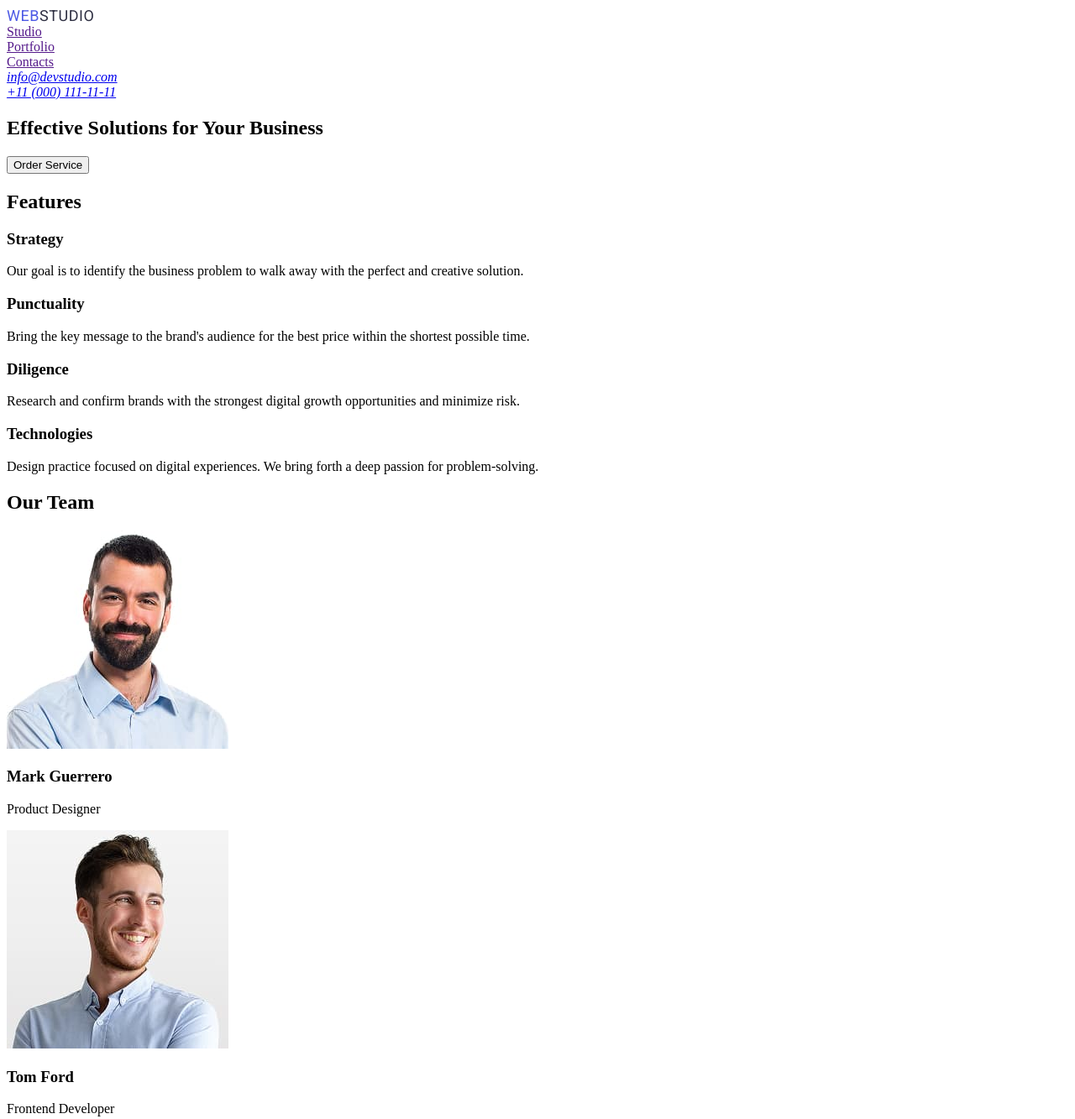
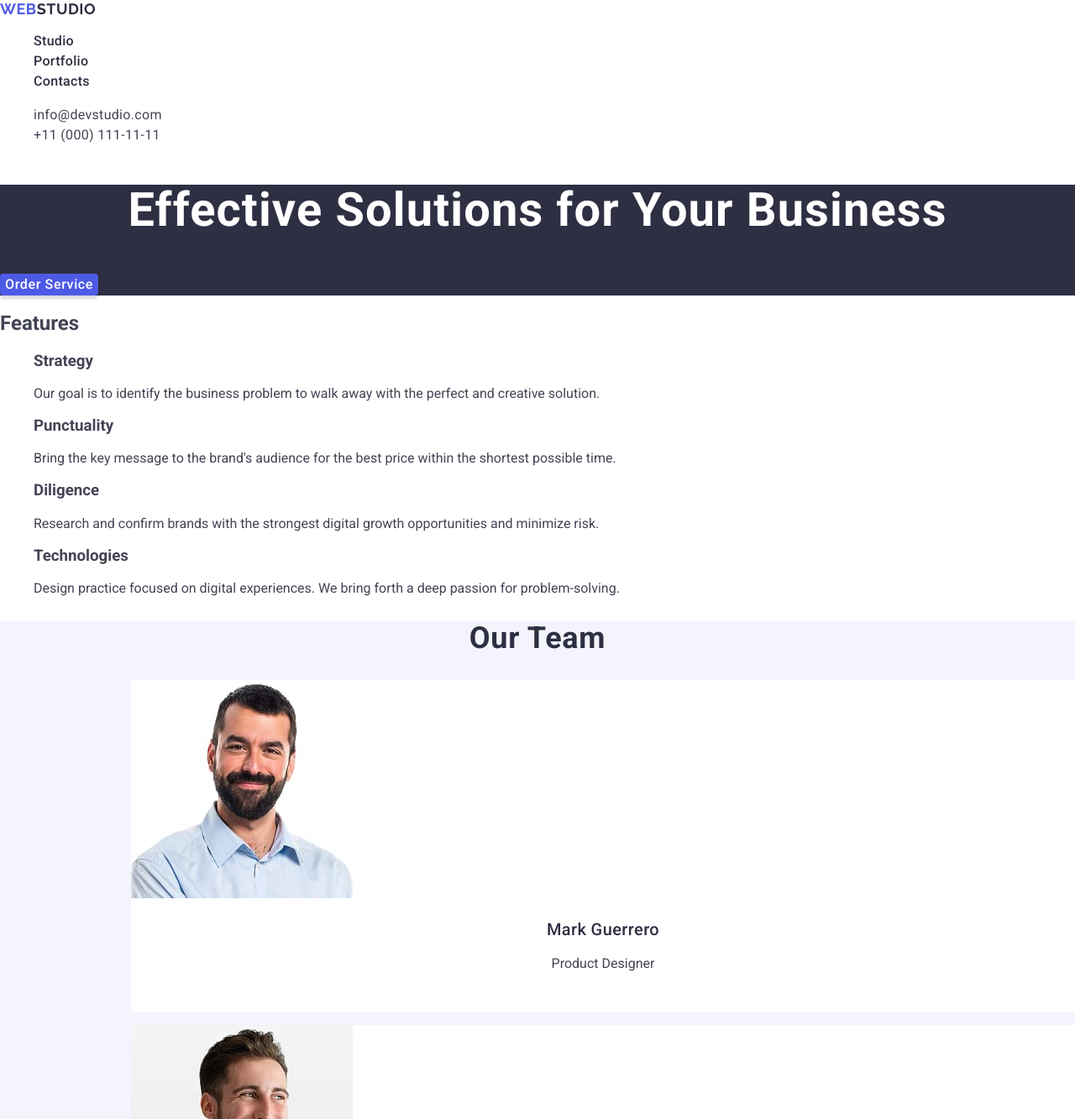
Before and after one commit to Kolyada-Ruslana/goit-markup-hw-02, a plain HTML site: page index.html in a window 1280 px wide. Shown: the top 1333 px of the page at 84% size. Drawn offline with nearby package versions, Linux system fonts and the light colour scheme.

Commit message:
Оновлення стилів та зміни в HTML

```diff
--- a/css/styles.css
+++ b/css/styles.css
@@ -1,26 +1,154 @@
-:root {
-    --second-family: "Roboto", sans-serif;
-    --iris: #4D5AE5;
-    --navy-blue: #2E2F42;
+body {
+    font-family: 'Roboto', sans-serif;
+    color: #434455;
+    background-color: #fff;
 }
 
-ul {
-    list-style: none;
-    padding: 0;
-    margin: 0;
+ul,
+ol {
+    list-style-type: none;
+}
+
+a {
+    text-decoration: none;
 }
 
 .logo {
-    font-family: var(--second-family);
-    font-weight: var(--raleway-bold);
+    font-family: 'Raleway', sans-serif;
+    font-weight: 700;
     font-size: 18px;
     line-height: 1.17;
     letter-spacing: 0.03em;
     text-transform: uppercase;
-    color: var(--navy-blue);
-    text-decoration: none;
+    color: #4d5ae5;
 }
 
-.logo-accent {
-    color: var(--iris);
+.header-logo .logo-part {
+    color: #2e2f42;
 }
+
+.footer-logo .logo-part {
+    color: #f4f4fd;
+}
+
+.nav-link {
+    font-weight: 500;
+    font-size: 16px;
+    line-height: 1.5;
+    letter-spacing: 0.02em;
+    color: #2e2f42;
+}
+
+.contacts {
+    font-style: normal;
+}
+
+.contacts-link {
+    font-size: 16px;
+    line-height: 1.5;
+    letter-spacing: 0.02em;
+    color: #434455;
+}
+
+.nav-link:hover,
+.nav-link:focus,
+.contacts-link:hover,
+.contacts-link:focus {
+    color: #404bbf;
+}
+
+
+.page-footer {
+    background: #2e2f42;
+    color: #fff;
+    }
+
+.container {
+    background: #2e2f42;
+    }
+
+.hero-title {
+    background: #2e2f42;
+    font-family: "Roboto", sans-serif;
+    font-weight: 700;
+    font-size: 56px;
+    line-height: 1.07143;
+    letter-spacing: 0.02em;
+    text-align: center;
+    color: #fff;
+      }
+
+.hero-button {
+    box-shadow: 0 4px 4px 0 rgba(0, 0, 0, 0.15);
+    background: #4d5ae5;
+    border-radius: 4px;
+    border: none;
+    cursor: pointer;
+    font-family: "Roboto", sans-serif;
+    font-weight: 500;
+    font-size: 16px;
+    line-height: 1.5;
+    letter-spacing: 0.04em;
+    color: #fff;
+    }
+
+.team-section {
+    background: #f4f4fd;
+}
+
+.team-title {
+    font-family: "Roboto", sans-serif;
+    font-weight: 700;
+    font-size: 36px;
+    line-height: 1.11111;
+    letter-spacing: 0.02em;
+    text-align: center;
+    color: #2e2f42;
+}
+
+.team-list {
+    list-style: none;
+    padding: 0;
+    margin:0;
+}
+
+.team-itemn {
+    text-align: center;
+    padding: 32px 16px;
+}
+
+.team-img {
+    width: 264px;
+    height: 260px;
+}
+
+.team-info {
+    border-radius: 0 0 4px 4px;
+    padding: 0px 0px 32px 0px;
+}
+
+.team-name {
+    font-family: "Roboto", sans-serif;
+    font-weight: 500;
+    font-size: 20px;
+    line-height: 1.2;
+    letter-spacing: 0.02em;
+    text-align: center;
+    color: #2e2f42;
+}
+
+
+.team-role {
+    margin-bottom: 16px;
+    text-align: center;
+}
+
+.team-card {
+    background-color: #fff;
+    margin-bottom: 16px;
+    margin-left: 156px;
+}
+
+.portfolio-section {
+    background-color: #fff;
+}
--- a/index.html
+++ b/index.html
@@ -2,40 +2,52 @@
 <html lang="en">
 
 <head>
-    <meta charset="UTF-8">
-    <meta name="viewport" content="width=device-width, initial-scale=1.0">
-    <title>Web studio</title>
-    <link href="https://fonts.googleapis.com/css2?family=Roboto:wght@400;500;700&family=Raleway:wght@700&display=swap"
-        rel="stylesheet">
-    <link rel="stylesheet" href="css/styles.css">
+    <meta charset="UTF-8" />
+    <meta name="viewport" content="width=device-width, initial-scale=1.0" />
+    <title>Web Studio</title>
+
+    <link rel="stylesheet" href="https://cdnjs.cloudflare.com/ajax/libs/modern-normalize/2.0.0/modern-normalize.min.css"
+        integrity="sha512-4xo8blKMVCiXpTaLzQSLSw3KFOVPWhm/TRtuPVc4WG6kUgjH6J03IBuG7JZPkcWMxJ5huwaBpOpnwYElP/m6wg=="
+        crossorigin="anonymous" referrerpolicy="no-referrer" />
+
+    <link rel="preconnect" href="https://fonts.googleapis.com" />
+    <link rel="preconnect" href="https://fonts.gstatic.com" crossorigin />
+    <link href="https://fonts.googleapis.com/css2?family=Raleway:wght@700&family=Roboto:wght@400;500;700&display=swap"
+        rel="stylesheet" />
+
+    <link rel="stylesheet" href="./css/styles.css" />
 </head>
-
 <body>
-    <header>
-        <nav>
-            <a href="./index.html" class="logo">
-                <span class="logo-accent">WEB</span>STUDIO
-            </a>
-            <ul class="nav-menu">
-                <li><a href="" class="nav-link">Studio</a></li>
-                <li><a href="" class="nav-link">Portfolio</a></li>
-                <li><a href="" class="nav-link">Contacts</a></li>
+    <header class="page-header">
+        <nav class="header-nav">
+            <a class="logo header-logo" href="./index.html">Web<span class="logo-part">Studio</span></a>
+            <ul class="nav-list">
+                <li class="nav-item">
+                    <a class="nav-link" href="./index.html">Studio</a>
+                </li>
+                <li class="nav-item"><a class="nav-link" href="">Portfolio</a></li>
+                <li class="nav-item"><a class="nav-link" href="">Contacts</a></li>
             </ul>
         </nav>
 
-        <address>
-            <ul>
-                <li><a href="mailto:info@devstudio.com" class="contact-link">info@devstudio.com</a></li>
-                <li><a href="tel:+110001111111" class="contact-link">+11 (000) 111-11-11</a></li>
+        <address class="contacts">
+            <ul class="contacts-list">
+                <li class="contacts-item">
+                    <a class="contacts-link" href="mailto:info@devstudio.com">info@devstudio.com</a>
+                </li>
+                <li class="contacts-item">
+                    <a class="contacts-link" href="tel:+110001111111">+11 (000) 111-11-11</a>
+                </li>
             </ul>
         </address>
     </header>
 
     <main>
-        <section class="hero">
-            <h1>Effective Solutions for Your Business</h1>
-            <button type="button" class="order-service-btn">Order Service</button>
-        </section>
+        <section class="hero-section">
+            <div class="container">
+                <h1 class="hero-title">Effective Solutions for Your Business</h1>
+                <button class="hero-button">Order Service</button>
+            </div></section>
 
         <section class="features-section">
             <h2 class="sr-only">Features</h2>
@@ -64,32 +76,52 @@
         </section>
 
         <section class="team-section">
-            <h2>Our Team</h2>
+            <h2 class="team-title">Our Team</h2>
             <ul class="team-list">
-                <li>
-                    <img src="./images/img-3.jpg" alt="Team member 1" width="264" height="260" />
-                    <h3>Mark Guerrero</h3>
-                    <p>Product Designer</p>
+                <li class="team-item">
+                    <div class="team-card">
+                    <img class="team-img" src="./images/img-3.jpg" alt="Team member 1" width="264" height="260" />
+                    <div class="team-info">
+                        <h3 class="team-name">Mark Guerrero</h3>
+                        <p class="team-role">Product Designer</p>
+                    </div>
+                </div>
                 </li>
-                <li>
-                    <img src="./images/img-4.jpg" alt="Team member 2" width="264" height="260" />
-                    <h3>Tom Ford</h3>
-                    <p>Frontend Developer</p>
+
+                <li class="team-item">
+                    <div class="team-card">
+                    <img class="team-img" src="./images/img-4.jpg" alt="Team member 2" width="264" height="260" />
+                    <div class="team-info">
+                        <h3 class="team-name">Tom Ford</h3>
+                        <p class="team-role">Frontend Developer</p>
+                    </div>
+                </div>
                 </li>
-                <li>
-                    <img src="./images/img-2.jpg" alt="Team member 3" width="264" height="260" />
-                    <h3>Camila Garcia</h3>
-                    <p>Marketing</p>
+
+                <li class="team-item">
+                    <div class="team-card">
+                    <img class="team-img" src="./images/img-2.jpg" alt="Team member 3" width="264" height="260" />
+                    <div class="team-info">
+                        <h3 class="team-name">Camila Garcia</h3>
+                        <p class="team-role">Marketing</p>
+                    </div>
+                </div>
                 </li>
-                <li>
-                    <img src="./images/img-1.jpg" alt="Team member 4" width="264" height="260" />
-                    <h3>Daniel Wilson</h3>
-                    <p>UI Designer</p>
+
+                <li class="team-item">
+                    <div class="team-card">
+                    <img class="team-img" src="./images/img-1.jpg" alt="Team member 4" width="264" height="260" />
+                    <div class="team-info">
+                        <h3 class="team-name">Daniel Wilson</h3>
+                        <p class="team-role">UI Designer</p>
+                    </div>
+                </div>
                 </li>
             </ul>
         </section>
+
         <section class="portfolio-section">
-            <h2>Our Portfolio</h2>
+            <h2 class="team-title">Our Portfolio</h2>
             <ul class="portfolio-list">
                 <li class="portfolio-item">
                     <img src="./images/img-5.jpg" alt="Banking App" width="360" height="300" />
@@ -124,8 +156,8 @@
             </ul>
         </section>
     </main>
-    <footer class="footer-content">
-        <a href="./index.html" class="footer-logo">WebStudio</a>
+    <footer class="page-footer">
+            <a class="logo footer-logo" href="./index.html">Web<span class="logo-part">Studio</span></a>
         <p>Increase the flow of customers and sales for your business with digital marketing & growth solutions.</p>
     </footer>
 
```
